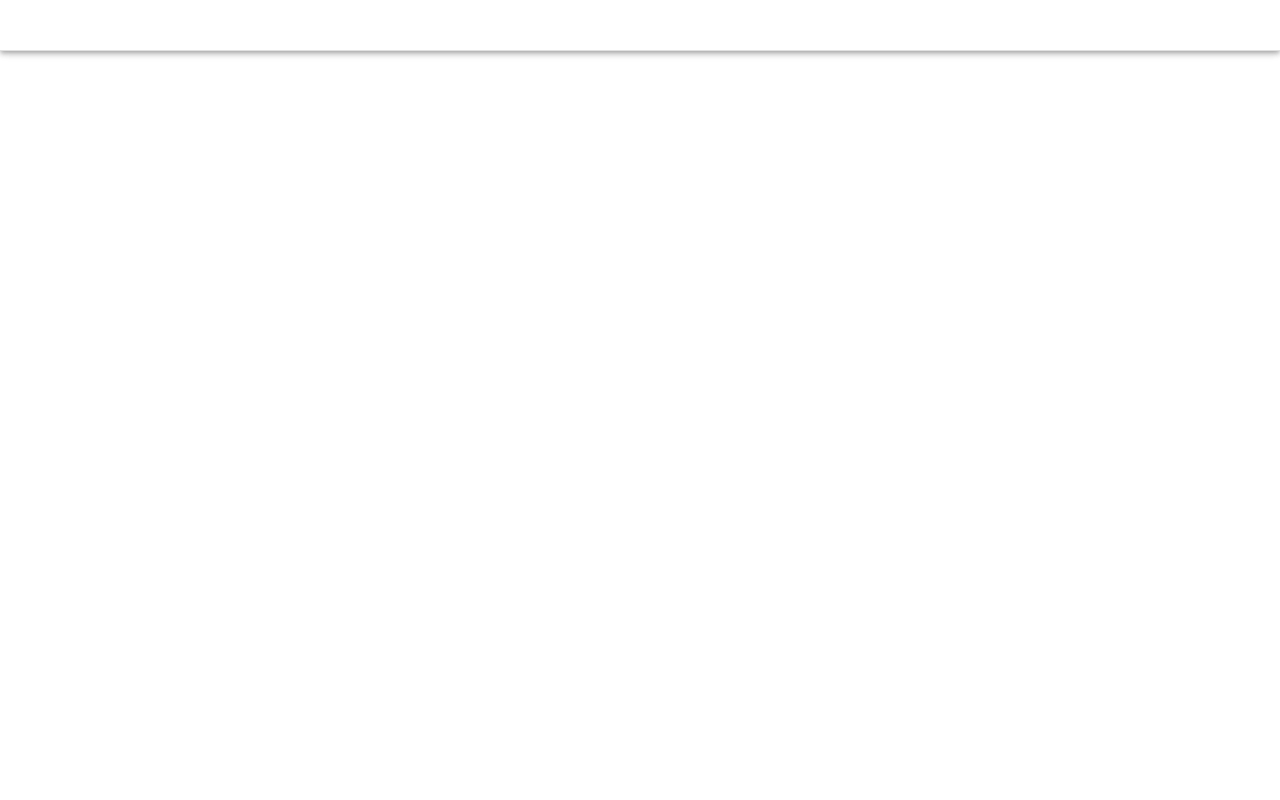
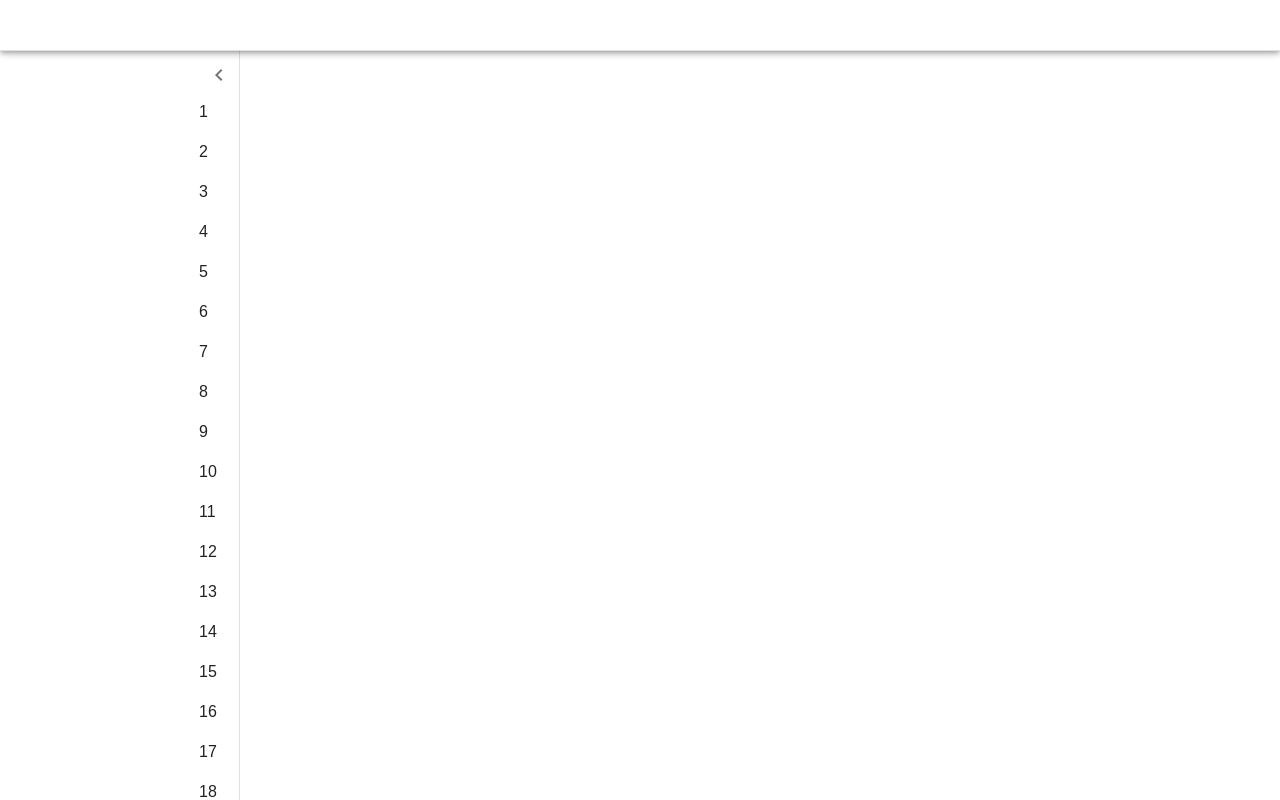
Before and after one commit to sidqiaverroes/djchat-app, a React (Vite) app in the folder reactchat/: page / in a window 1280 px wide. Built offline with nearby package versions, Linux system fonts and the light colour scheme; the HTML template or start-up script is replaced by a standard one.

Commit message:
create primary draw part 1: framework

```diff
--- /dev/null
+++ b/reactchat/src/components/PrimaryDraw/DrawToggle.tsx
@@ -0,0 +1,14 @@
+import { ChevronLeft } from "@mui/icons-material"
+import { Box, IconButton } from "@mui/material"
+
+const DrawToggle = () => {
+  return (
+    <Box sx={{height: "50px", display: "flex", alignItems: "center", justifyContent: "center"}}>
+        <IconButton>
+            <ChevronLeft />
+        </IconButton>
+    </Box>
+  )
+}
+
+export default DrawToggle
--- a/reactchat/src/pages/Home.tsx
+++ b/reactchat/src/pages/Home.tsx
@@ -1,11 +1,13 @@
 import {Box, CssBaseline} from "@mui/material"
 import PrimaryAppBar from "./template/PrimaryAppBar"
+import PrimaryDraw from "./template/PrimaryDraw"
 
 const Home = () => {
   return (
     <Box sx={{display: "flex"}}>
         <CssBaseline />
         <PrimaryAppBar />
+        <PrimaryDraw />
     </Box>
   )
 }
--- /dev/null
+++ b/reactchat/src/pages/template/PrimaryDraw.tsx
@@ -0,0 +1,47 @@
+import { Box, Drawer, Typography, useMediaQuery } from "@mui/material"
+import {useEffect, useState} from "react"
+import { useTheme } from "@mui/material/styles"
+import DrawToggle from "../../components/PrimaryDraw/DrawToggle"
+
+const PrimaryDraw = () => {
+    const theme = useTheme();
+    const below600 = useMediaQuery("(max-width:599px)")
+    const[open, setOpen] = useState(!below600)
+
+    useEffect(()=>{
+        setOpen(!below600);
+    }, [below600]);
+
+    const handleDrawerOpen = () => {
+        setOpen(true)
+    };
+    const handleDrawerClose = () => {
+        setOpen(false)
+    };
+
+    return (
+        <Drawer open={open} variant={below600 ? "temporary" : "permanent"}
+        PaperProps={{
+            sx: {
+                mt: `${theme.primaryAppBar.height}px`,
+                height: `calc(100vh - ${theme.primaryAppBar.height}px)`,
+                width: theme.primaryDraw.width,
+            },
+        }}
+
+        >
+            <Box>
+                <Box sx={{position: "absolute", top: 0, right: 0, p: 0, width: open ? "auto" : "100%"}}>
+                    <DrawToggle />
+                    {[...Array(100)].map((_, i)=>(
+                        <Typography key={i} paragraph>
+                            {i+1}
+                        </Typography>
+                    ))}
+                </Box>
+            </Box>
+        </Drawer>
+    )
+}
+
+export default PrimaryDraw
--- a/reactchat/src/theme/theme.tsx
+++ b/reactchat/src/theme/theme.tsx
@@ -5,10 +5,18 @@ declare module "@mui/material/styles" {
         primaryAppBar: {
             height: number;
         };
+        primaryDraw: {
+            width: number;
+            closed: number;
+        };
     }
     interface ThemeOptions {
         primaryAppBar: {
             height: number;
+        };
+        primaryDraw: {
+            width: number;
+            closed: number;
         };
     }
 }
@@ -23,6 +31,12 @@ export const createMuiTheme = () => {
         primaryAppBar:{
             height: 50,
         },
+
+        primaryDraw:{
+            width: 240,
+            closed: 70,
+        },
+
         components: {
             MuiAppBar: {
                 defaultProps: {
```
